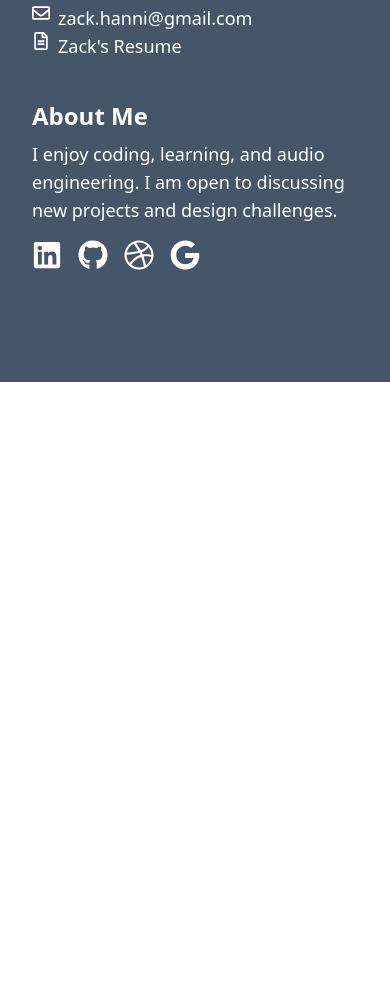
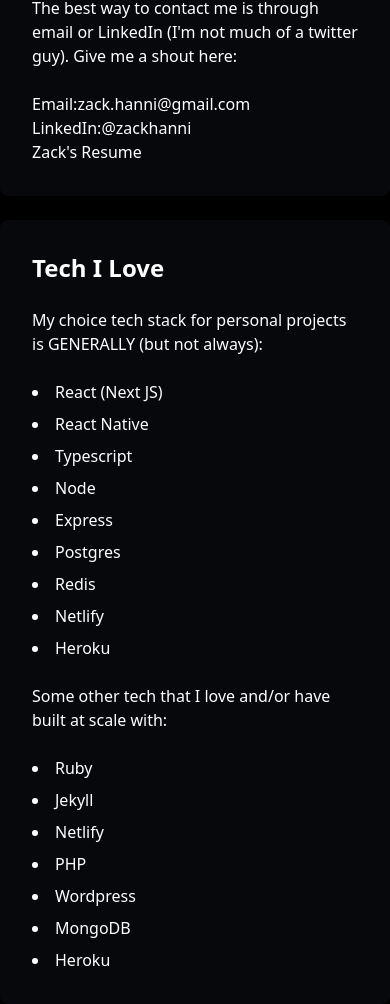
Before and after one commit to zackhanni/zachary.works, a Next.js app: page / in a window 390 px wide. Shown: the part 8144-9148 px from the top of the page. Before the commit the page ends 8526 px from the top, so only its background shows below. Built offline with nearby package versions, Linux system fonts and the light colour scheme.

Commit message:
new about page to replace footer

```diff
--- /dev/null
+++ b/app/components/About.tsx
@@ -0,0 +1,98 @@
+import { FaRegEnvelope, FaHome, FaPhone, FaRegFileAlt } from "react-icons/fa";
+import Link from "next/link";
+
+export default function About() {
+  const TechStack = [
+    "React (Next JS)",
+    "React Native",
+    "Typescript",
+    "Node",
+    "Express",
+    "Postgres",
+    "Redis",
+    "Netlify",
+    "Heroku",
+  ];
+
+  const AltStack = [
+    "Ruby",
+    "Jekyll",
+    "Netlify",
+    "PHP",
+    "Wordpress",
+    "MongoDB",
+    "Heroku",
+  ];
+
+  return (
+    <section>
+      <div className="bg-black text-white py-24 flex flex-col items-center justify-center ">
+        {/* contact box */}
+        <div
+          className="bg-slate-800/20 p-8
+        mt-6 rounded-lg backdrop-blur max-w-[1200px]"
+        >
+          <p className="text-2xl font-bold">Contact</p>
+          <p className="py-6">
+            The best way to contact me is through email or LinkedIn (I&apos;m
+            not much of a twitter guy). Give me a shout here:
+          </p>
+          <p>
+            Email:
+            <a
+              href="mailto:zack.hanni@gmail.com"
+              target="blank"
+              className="hover:underline hover:text-blue-700"
+            >
+              zack.hanni@gmail.com
+            </a>
+          </p>
+          <p>
+            LinkedIn:
+            <a
+              href="https://www.linkedin.com/in/zackhanni/"
+              target="blank"
+              className="hover:underline hover:text-blue-700"
+            >
+              @zackhanni
+            </a>
+          </p>
+          <p>
+            <a
+              href="https://drive.google.com/file/d/1XJAk8fHctsLu_8d6r15THYBmJV-uro1E/view?usp=sharing"
+              target="blank"
+              className="hover:underline hover:text-blue-700"
+            >
+              Zack&apos;s Resume
+            </a>
+          </p>
+        </div>
+        {/* tech i love */}
+        <div
+          className="bg-slate-800/20 p-8
+        mt-6 rounded-lg backdrop-blur max-w-[1200px]"
+        >
+          <p className="text-2xl font-bold">Tech I Love</p>
+          <p className="py-6">
+            My choice tech stack for personal projects is GENERALLY (but not
+            always):
+          </p>
+          <div className="grid gap-2 grid-cols-1 md:grid-cols-2 xl:grid-cols-3">
+          {TechStack.map((tech) => {
+            return <li key={tech}>{tech}</li>;
+          })}
+          </div>
+
+          <p className="py-6">
+          Some other tech that I love and/or have built at scale with:
+          </p>
+          <div className="grid gap-2 grid-cols-1 md:grid-cols-2 xl:grid-cols-3">
+          {AltStack.map((tech) => {
+            return <li key={tech}>{tech}</li>;
+          })}
+          </div>
+        </div>
+      </div>
+    </section>
+  );
+}
--- a/app/layout.tsx
+++ b/app/layout.tsx
@@ -18,7 +18,7 @@ export default function RootLayout({
       <body>
         {/* <Navbar /> */}
         {children}
-        <Footer />
+        {/* <Footer /> */}
       </body>
     </html>
   );
--- a/app/page.tsx
+++ b/app/page.tsx
@@ -1,3 +1,4 @@
+import About from "./components/About";
 import Hero from "./components/Hero";
 import Projects from "./components/Projects";
 import Work from "./components/Work";
@@ -8,6 +9,7 @@ export default function Home() {
       <Hero />
       <Work />
       <Projects />
+      <About />
     </main>
   );
 }
```
